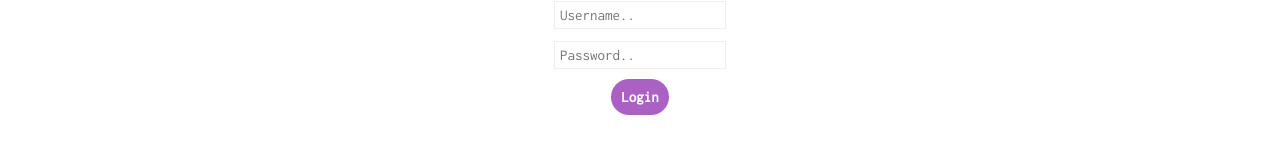
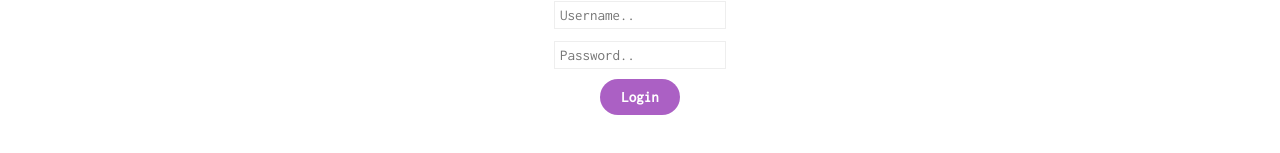
Before and after one commit to ramteen85/jnrhub-client, a React (Create React App) app: page /#/ in a window 1280 px wide. Shown: the part 207-360 px from the top of the page. Built offline with nearby package versions, Linux system fonts and the light colour scheme.

Commit message:
changed button hover effect

```diff
--- a/src/components/Register/Register.module.css
+++ b/src/components/Register/Register.module.css
@@ -49,10 +49,16 @@ button {
     color: white;
     font-family: 18px;
     font-weight: bold;
-    max-width: 200px;
+    width: 80px;
+    text-align: center;
     margin: 0 auto;
     border-radius: 18px 18px 18px 18px;
-    font-family: 'Inconsolata', monospace
+    font-family: 'Inconsolata', monospace;
+    transition: 1s;
+}
+
+button:hover {
+  width: 100px;
 }
 
 .subtitle {
```
